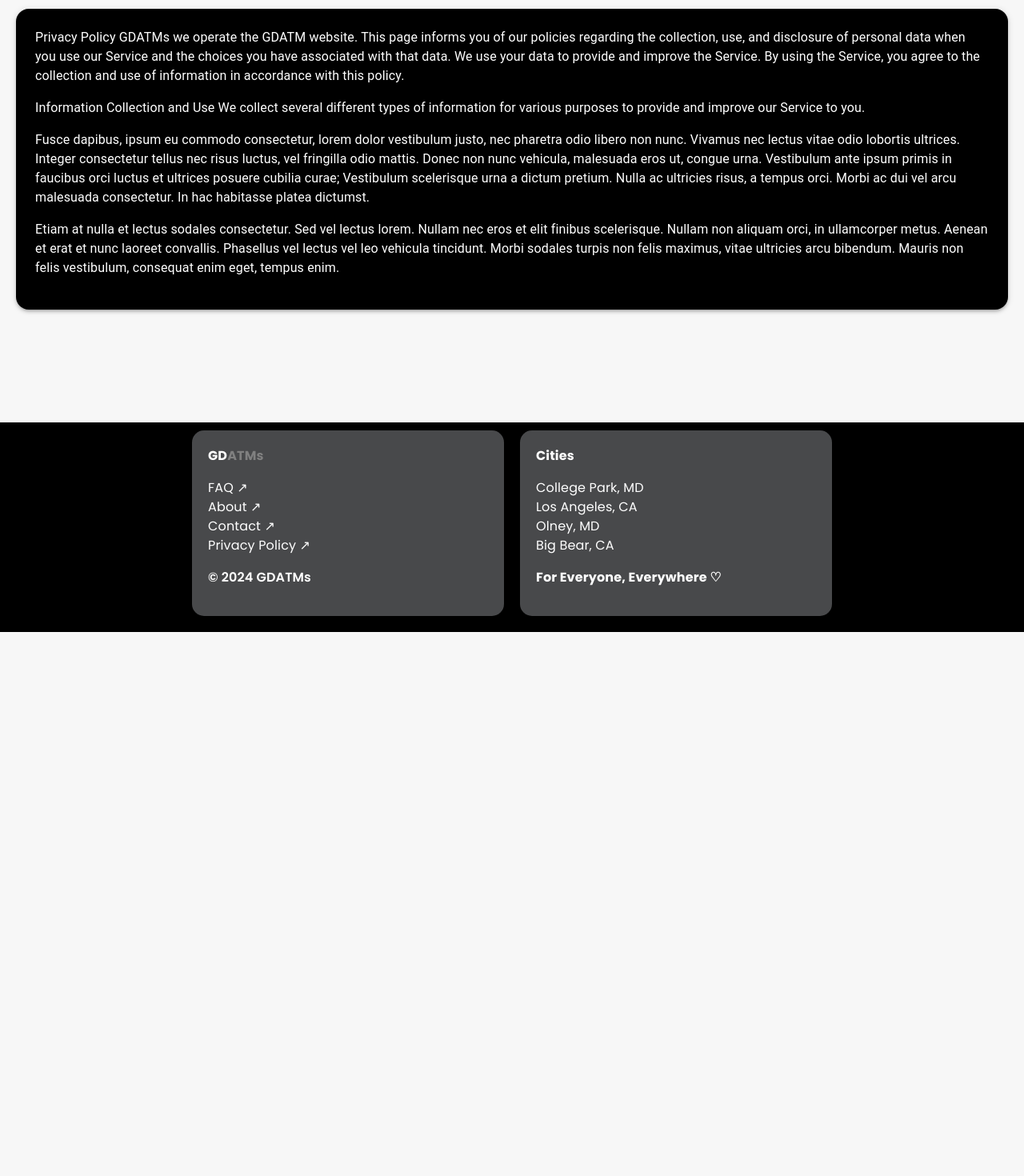
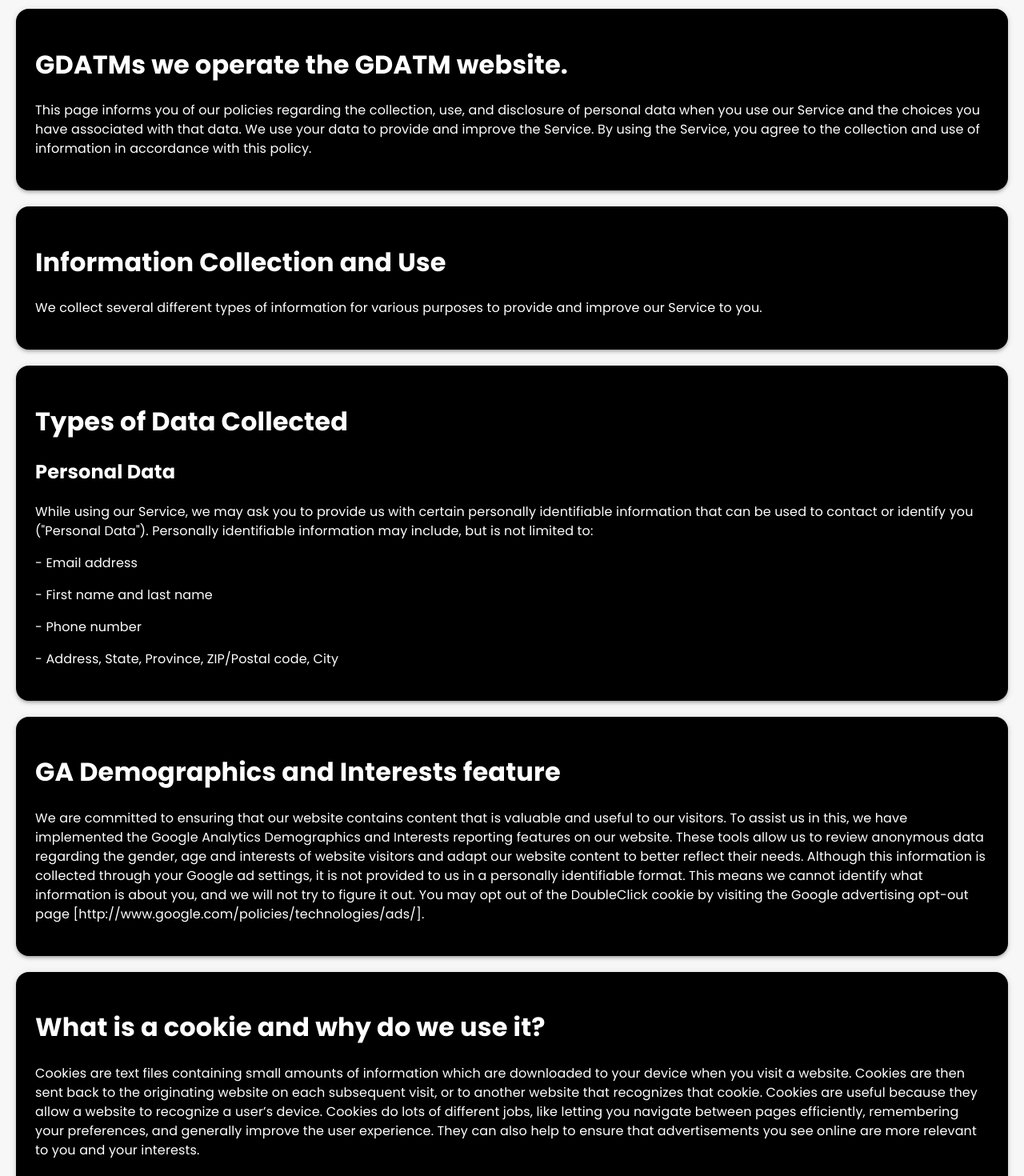
Before and after one commit to pToum21/gd-atms-v2, a React (Vite) app in the folder client/: page /privacy-policy in a window 1280 px wide. Shown: the part 200-1670 px from the top of the page at 80% size. Before the commit the page ends 990 px from the top, so only its background shows below. Built offline with nearby package versions, Linux system fonts and the light colour scheme; no server answers.

Commit message:
privacy policy is full updated

```diff
--- a/client/src/pages/PrivacyPolicy.jsx
+++ b/client/src/pages/PrivacyPolicy.jsx
@@ -7,24 +7,63 @@ const PrivacyPolicy = () => {
             <Typography variant="h4" gutterBottom sx={{ textAlign: 'center', fontSize: '2.5rem' }}> Privacy Policy</Typography>
             <Grid container spacing={2}>
                 <Grid item xs={12}>
+                    <Box bgcolor="black" boxShadow={3} p={3} borderRadius={4} sx={{ marginBottom: '20px' }}>
+                        <Typography variant="body1" paragraph color="white">
+                            <h1>GDATMs we operate the GDATM website.</h1>
+                        </Typography>
+                        <Typography variant="body1" paragraph color="white">
+                            <p>This page informs you of our policies regarding the collection, use, and disclosure of personal data when you use our Service and the choices you have associated with that data. We use your data to provide and improve the Service. By using the Service, you agree to the collection and use of information in accordance with this policy.</p>
+                        </Typography>
+                    </Box>
+                    <Box bgcolor="black" boxShadow={3} p={3} borderRadius={4} sx={{ marginBottom: '20px' }}>
+                        <Typography variant="body1" paragraph color="white">
+                            <h1>Information Collection and Use</h1>
+                        </Typography>
+                        <Typography variant="body1" paragraph color="white">
+                            <p>We collect several different types of information for various purposes to provide and improve our Service to you.</p>
+                        </Typography>
+                    </Box>
+                    <Box bgcolor="black" boxShadow={3} p={3} borderRadius={4} sx={{ marginBottom: '20px' }}>
+                        <Typography variant="body1" paragraph color="white">
+                            <h1>Types of Data Collected</h1>
+                        </Typography>
+                        <Typography variant="body1" paragraph color="white">
+                            <h2>Personal Data</h2>
+                        </Typography>
+                        <Typography variant="body1" paragraph color="white">
+                            <p>While using our Service, we may ask you to provide us with certain personally identifiable information that can be used to contact or identify you ("Personal Data"). Personally identifiable information may include, but is not limited to:</p>
+                            <p>- Email address</p>
+                            <p>- First name and last name</p>
+                            <p>- Phone number</p>
+                            <p>- Address, State, Province, ZIP/Postal code, City</p>
+                        </Typography>
+                    </Box>
+                    <Box bgcolor="black" boxShadow={3} p={3} borderRadius={4} sx={{ marginBottom: '20px' }}>
+                        <Typography variant="body1" paragraph color="white">
+                            <h1>GA Demographics and Interests feature</h1>
+                        </Typography>
+                        <Typography variant="body1" paragraph color="white">
+                            <p>We are committed to ensuring that our website contains content that is valuable and useful to our visitors. To assist us in this, we have implemented the Google Analytics Demographics and Interests reporting features on our website. These tools allow us to review anonymous data regarding the gender, age and interests of website visitors and adapt our website content to better reflect their needs. Although this information is collected through your Google ad settings, it is not provided to us in a personally identifiable format. This means we cannot identify what information is about you, and we will not try to figure it out.
+
+                                You may opt out of the DoubleClick cookie by visiting the Google advertising opt-out page [http://www.google.com/policies/technologies/ads/].</p>
+                        </Typography>
+                    </Box>
+                    <Box bgcolor="black" boxShadow={3} p={3} borderRadius={4} sx={{ marginBottom: '20px' }}>
+                        <Typography variant="body1" paragraph color="white">
+                            <h1>What is a cookie and why do we use it?</h1>
+                        </Typography>
+                        <Typography variant="body1" paragraph color="white">
+                            <p>Cookies are text files containing small amounts of information which are downloaded to your device when you visit a website. Cookies are then sent back to the originating website on each subsequent visit, or to another website that recognizes that cookie. Cookies are useful because they allow a website to recognize a user’s device. Cookies do lots of different jobs, like letting you navigate between pages efficiently, remembering your preferences, and generally improve the user experience. They can also help to ensure that advertisements you see online are more relevant to you and your interests. </p>
+                        </Typography>
+                    </Box>
                     <Box bgcolor="black" boxShadow={3} p={3} borderRadius={4}>
                         <Typography variant="body1" paragraph color="white">
-                            Privacy Policy
-                            GDATMs we operate the GDATM website.
-
-                            This page informs you of our policies regarding the collection, use, and disclosure of personal data when you use our Service and the choices you have associated with that data.
-
-                            We use your data to provide and improve the Service. By using the Service, you agree to the collection and use of information in accordance with this policy.
+                            <h1>Opt out of cookies</h1>
                         </Typography>
                         <Typography variant="body1" paragraph color="white">
-                            Information Collection and Use
-                            We collect several different types of information for various purposes to provide and improve our Service to you.
-                        </Typography>
-                        <Typography variant="body1" paragraph color="white">
-                            Fusce dapibus, ipsum eu commodo consectetur, lorem dolor vestibulum justo, nec pharetra odio libero non nunc. Vivamus nec lectus vitae odio lobortis ultrices. Integer consectetur tellus nec risus luctus, vel fringilla odio mattis. Donec non nunc vehicula, malesuada eros ut, congue urna. Vestibulum ante ipsum primis in faucibus orci luctus et ultrices posuere cubilia curae; Vestibulum scelerisque urna a dictum pretium. Nulla ac ultricies risus, a tempus orci. Morbi ac dui vel arcu malesuada consectetur. In hac habitasse platea dictumst.
-                        </Typography>
-                        <Typography variant="body1" paragraph color="white">
-                            Etiam at nulla et lectus sodales consectetur. Sed vel lectus lorem. Nullam nec eros et elit finibus scelerisque. Nullam non aliquam orci, in ullamcorper metus. Aenean et erat et nunc laoreet convallis. Phasellus vel lectus vel leo vehicula tincidunt. Morbi sodales turpis non felis maximus, vitae ultricies arcu bibendum. Mauris non felis vestibulum, consequat enim eget, tempus enim.
+                            <p>You may opt out from cookies at any moment. You can set your browser to notify you when you receive a cookie, giving you the chance to decide whether or not to accept it.
+
+                                However, some of the website functionalities could require cookies to work properly.</p>
                         </Typography>
                     </Box>
                 </Grid>
```
